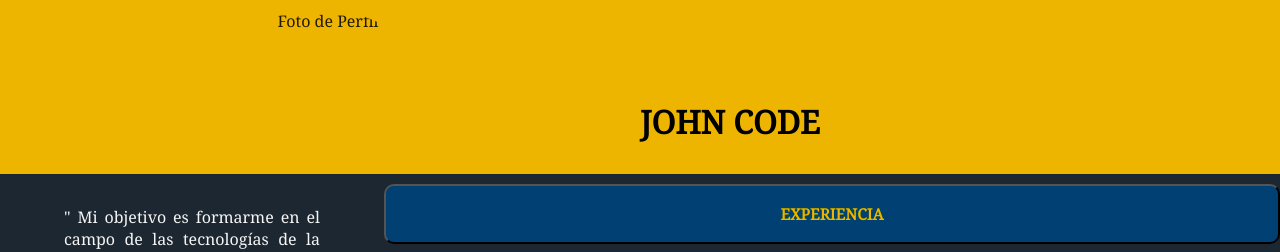
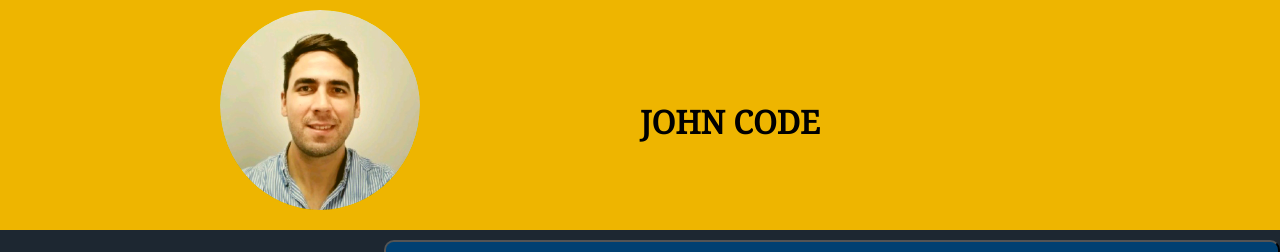
Before and after one commit to JoMaJan/Ticmas-Cv, a plain HTML site: page index.html in a window 1280 px wide. Shown: the top 252 px of the page. Drawn offline with Linux system fonts and the light colour scheme; the site is published under a folder, as on GitHub Pages, so addresses that start at the root find nothing.

Commit message:
Correción url imagen perfil

```diff
--- a/index.html
+++ b/index.html
@@ -18,7 +18,7 @@
     <header>
         <div class="containerHeader">
             <div id="perfil">
-                <img id="fotoPerfil" src="/Imagenes/CV.jpg" alt="Foto de Perfil">
+                <img id="fotoPerfil" src="Imagenes/CV.jpg" alt="Foto de Perfil">
                 <h1>JOHN CODE</h1>
             </div>
         </div>
```
